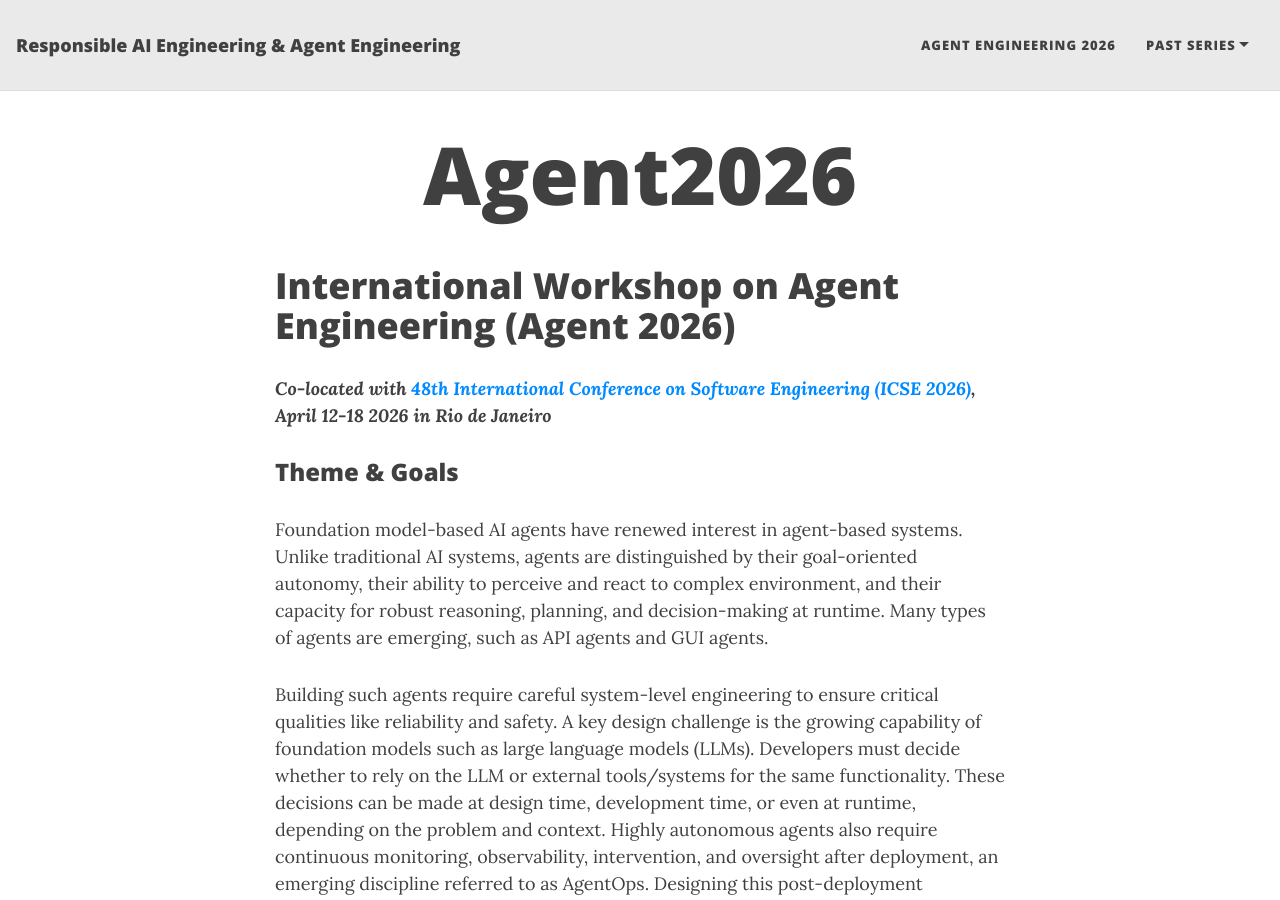
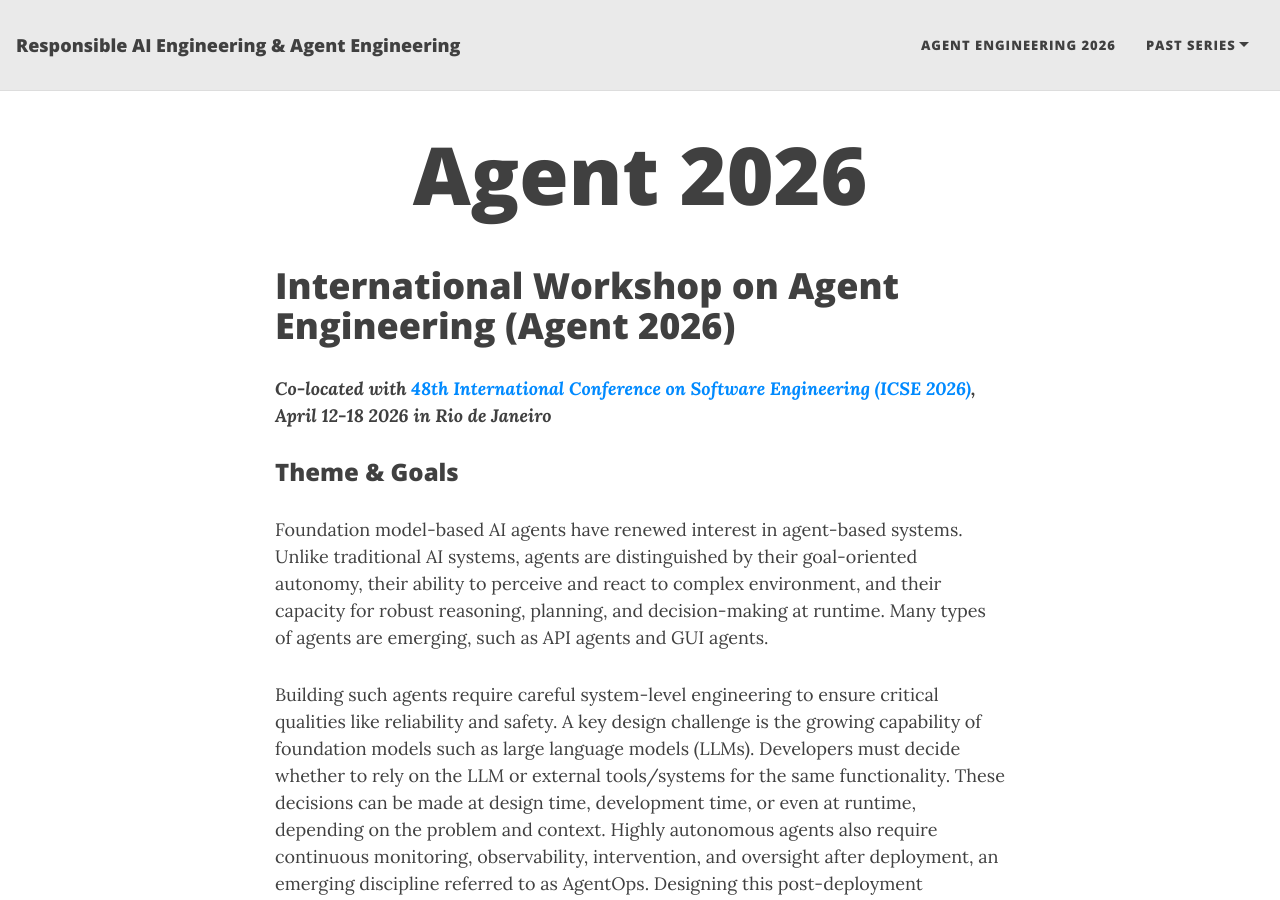
Before and after one commit to RAIEngineering/AIEng-Series, a Jekyll site: the page built from Agent2026.md, in a window 1280 px wide and 900 px high. Built offline with Jekyll 4.4.1, drawn with Linux system fonts in a browser that asks for light colours; nearby versions of some CDN libraries.

Commit message:
Update Agent2026.md

```diff
--- a/Agent2026.md
+++ b/Agent2026.md
@@ -1,6 +1,6 @@
 ---
 layout: page
-title: Agent2026
+title: Agent 2026
 ---
 
 <!-- <p><img src="/img/pierrebourque.jpg" width="200" /><a href="https://profs.etsmtl.ca/pbourque">Pierre Bourque</a> - ing., Ph.D.</p> -->
```
